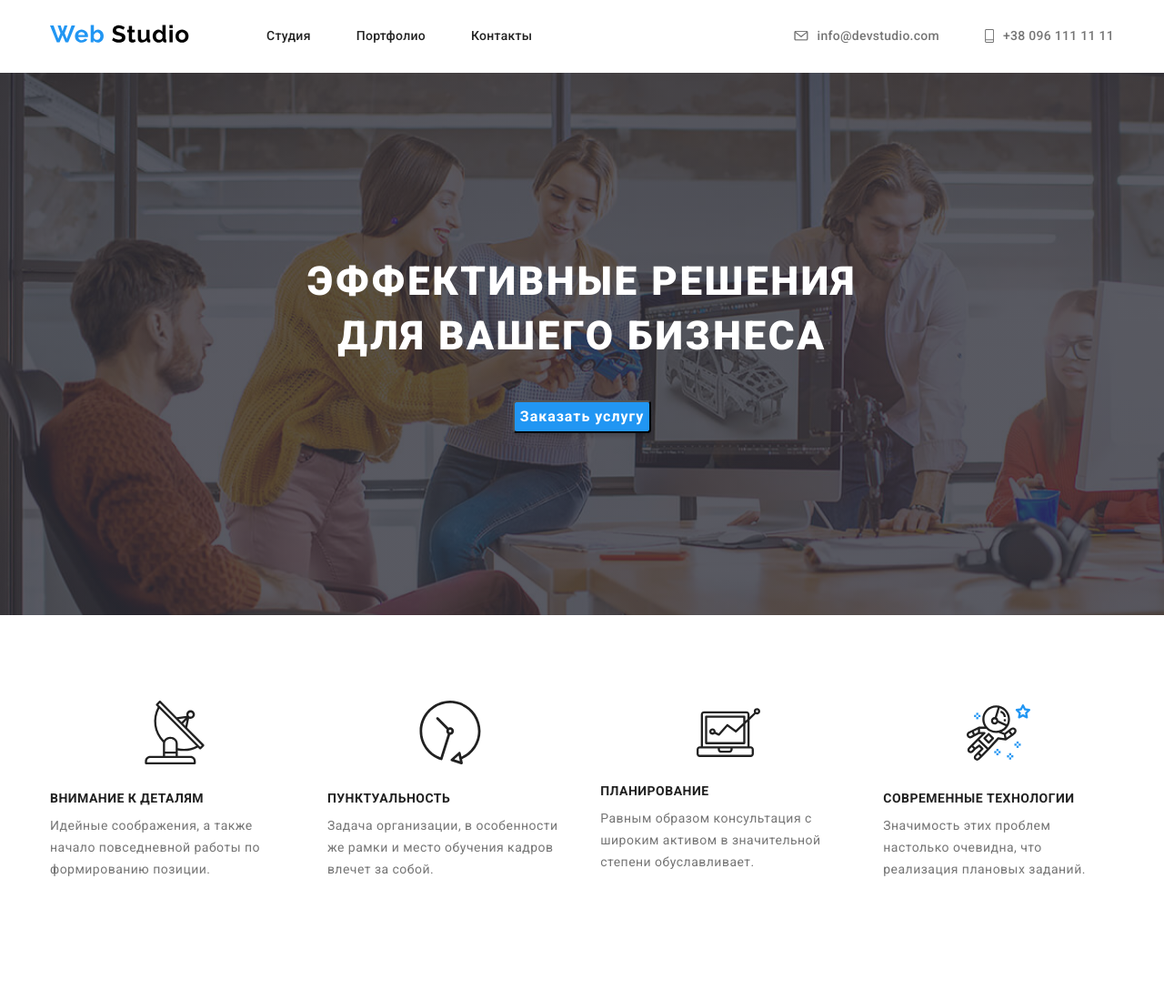
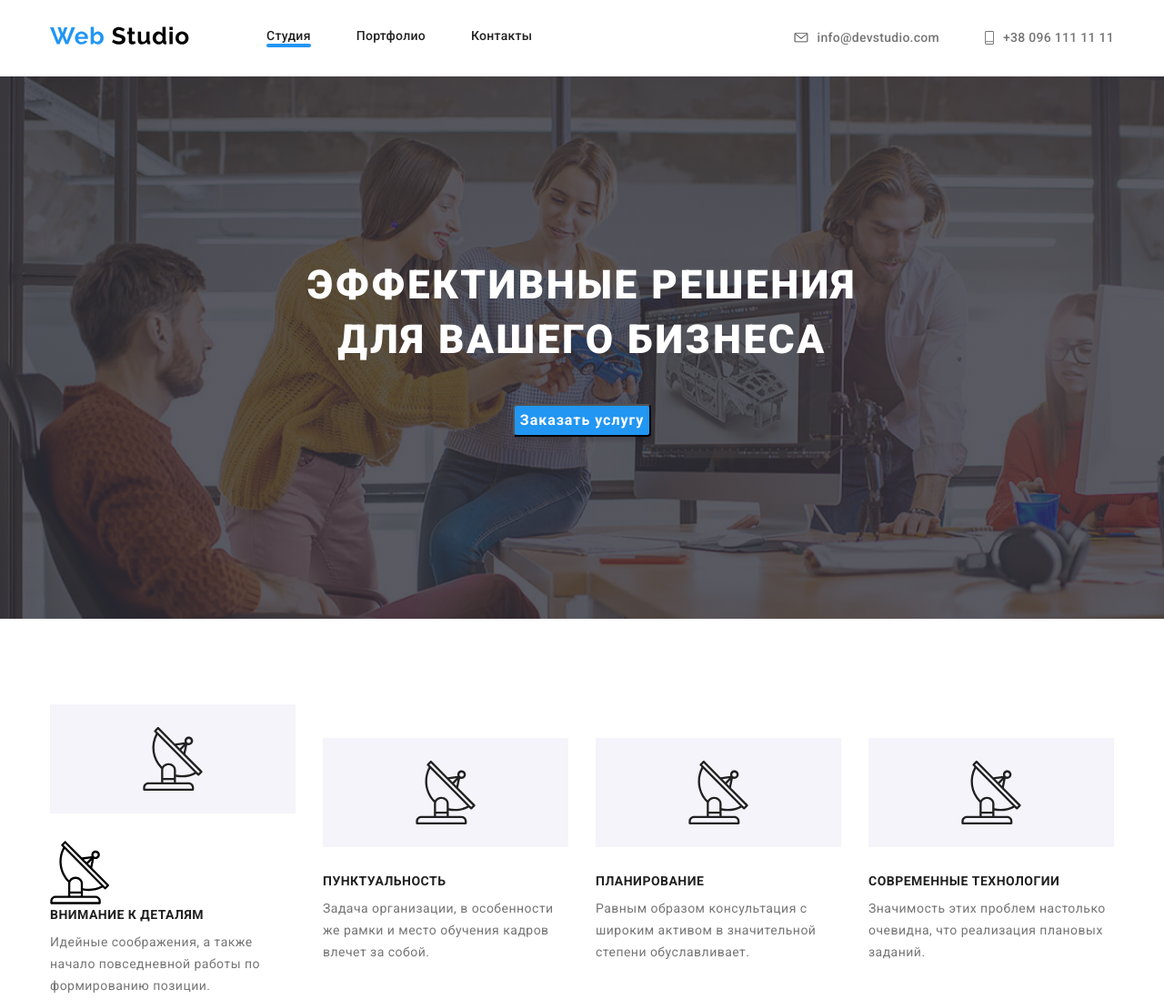
Before and after one commit to AlexeyGrk/goit-markup-hw-04, a plain HTML site: page index.html in a window 1280 px wide. Shown: the top 1099 px of the page at 91% size. Drawn offline with Linux system fonts and the light colour scheme.

Commit message:
сделал футер, приступил к приимуществам

```diff
--- a/css/style.css
+++ b/css/style.css
@@ -81,7 +81,7 @@ img {
 
 .adress-item-link-icon {
   margin-right: 10px;
-  fill: #757575;
+  fill: currentColor;
 }
 
 .adress-item-link:hover .adress-item-link-icon:hover {
@@ -100,6 +100,15 @@ img {
   padding-top: 32px;
   padding-bottom: 32px;
 }
+.active-page:after {
+  content: "";
+  width: 100%;
+  height: 4px;
+  background-color: #2196f3;
+  border-radius: 2px;
+  display: block;
+}
+
 .adress-item-link {
   display: flex;
   align-items: center;
@@ -166,6 +175,17 @@ img {
 }
 .features-list-item:not(:last-child) {
   padding-right: 30px;
+}
+.features-list-item::before {
+  content: "";
+  display: flex;
+  width: 270px;
+  height: 120px;
+  background-color: #f5f4fa;
+  background-image: url(../images/Vector1.svg);
+  background-position: center;
+  background-repeat: no-repeat;
+  margin-bottom: 30px;
 }
 .features-img {
   margin-bottom: 30px;
--- a/index.html
+++ b/index.html
@@ -23,7 +23,9 @@
           </a>
           <ul class="main-nav-list list">
             <li class="main-nav-item">
-              <a class="main-nav-item-link link" href="./index.html">Студия</a>
+              <a class="main-nav-item-link active-page link" href="./index.html"
+                >Студия</a
+              >
             </li>
             <li class="main-nav-item">
               <a class="main-nav-item-link link" href="./portfolio.html"
@@ -82,11 +84,12 @@
           <h2 hidden>Ложный заголовок</h2>
           <ul class="features-list list">
             <li class="features-list-item">
-              <img
-                class="features-img"
-                src="./images/Vector1.svg"
-                alt="спутник"
-              />
+              <div class="features-item-icon1">
+                <svg width="65" height="70px">
+                  <use href="../images/sprite.svg#icon-Vector1"></use>
+                </svg>
+              </div>
+
               <h3 class="features-list-item-title">Внимание к деталям</h3>
               <p class="features-list-item-text">
                 Идейные соображения, а также начало повседневной работы по
@@ -94,7 +97,7 @@
               </p>
             </li>
             <li class="features-list-item">
-              <img class="features-img" src="./images/Vector2.svg" alt="часы" />
+              <!-- <img class="features-img" src="./images/Vector2.svg" alt="часы" /> -->
               <h3 class="features-list-item-title">Пунктуальность</h3>
               <p class="features-list-item-text">
                 Задача организации, в особенности же рамки и место обучения
@@ -103,11 +106,11 @@
             </li>
 
             <li class="features-list-item">
-              <img
+              <!-- <img
                 class="features-img"
                 src="./images/Vector3.svg"
                 alt="компьютер"
-              />
+              /> -->
               <h3 class="features-list-item-title">Планирование</h3>
               <p class="features-list-item-text">
                 Равным образом консультация с широким активом в значительной
@@ -115,11 +118,11 @@
               </p>
             </li>
             <li class="features-list-item">
-              <img
+              <!-- <img
                 class="features-img"
                 src="./images/Vector4.svg"
                 alt="космонавт"
-              />
+              /> -->
               <h3 class="features-list-item-title">Современные технологии</h3>
               <p class="features-list-item-text">
                 Значимость этих проблем настолько очевидна, что реализация
```
